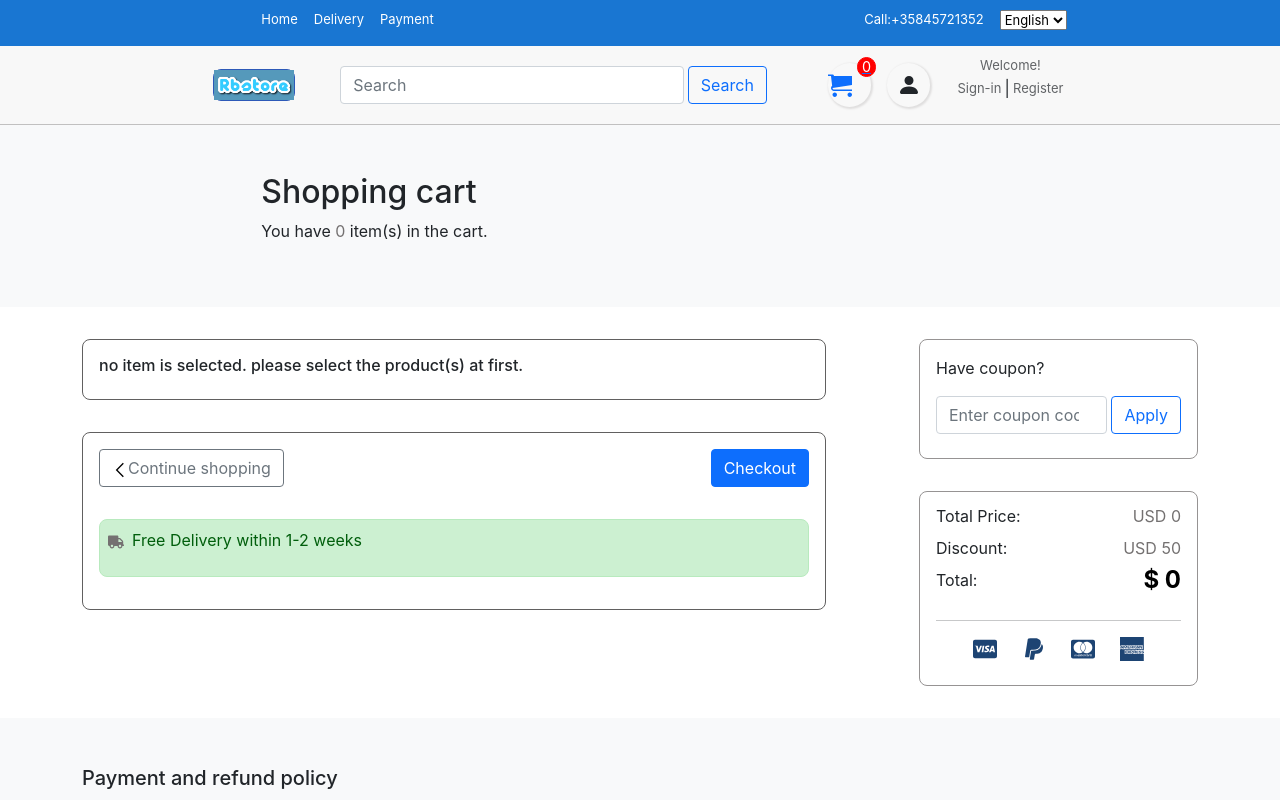
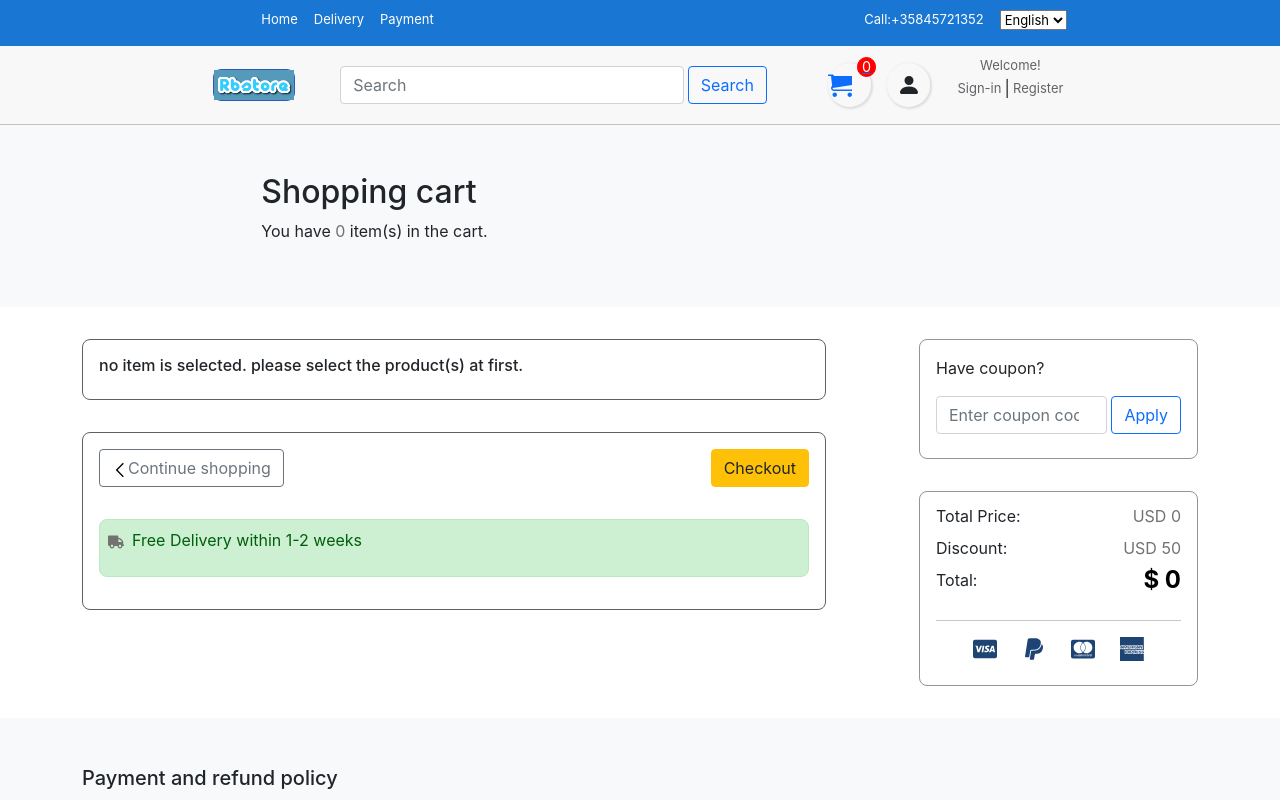
Before and after one commit to rohbdn07/e-commerceApp-React-redux, a React (Create React App) app in the folder e-commerce-website/frontend/: page /shopping-cart in a window 1280 px wide. Shown: the top 800 px of the page. Built offline with nearby package versions, Linux system fonts and the light colour scheme.

Commit message:
styling a button for checkout

```diff
--- a/e-commerce-website/frontend/src/Components/MakePurchase/Purchase.js
+++ b/e-commerce-website/frontend/src/Components/MakePurchase/Purchase.js
@@ -46,7 +46,9 @@ export default function Purchase() {
           </div>
           <div className="purchase_right">
             {!loading ? (
-              <button onClick={checkout} className="btn btn-primary">Checkout</button>
+              <button onClick={checkout} className="btn btn-warning text-dark">
+                Checkout
+              </button>
             ) : (
               <span
                 className="spinner-border text-primary spinner-border-sm"
```
